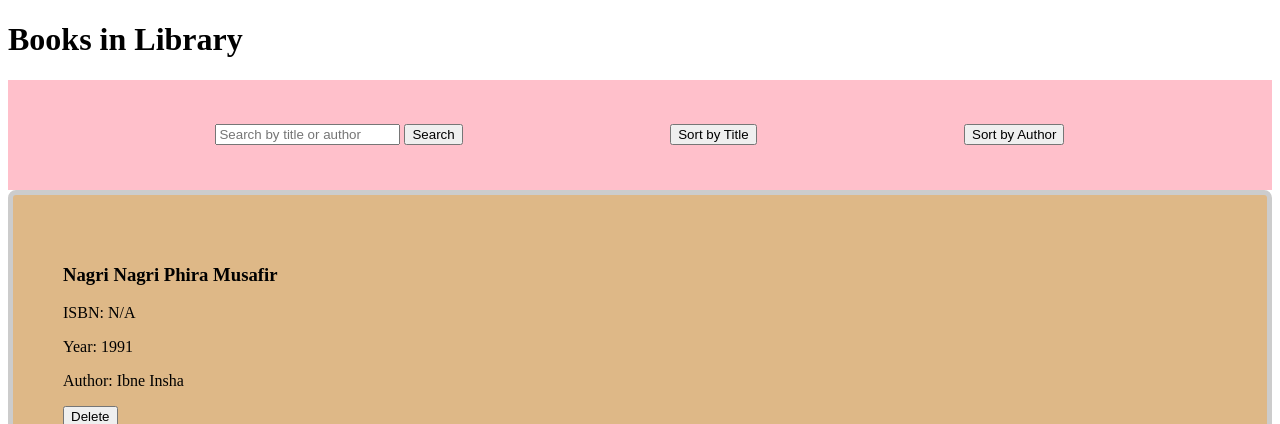
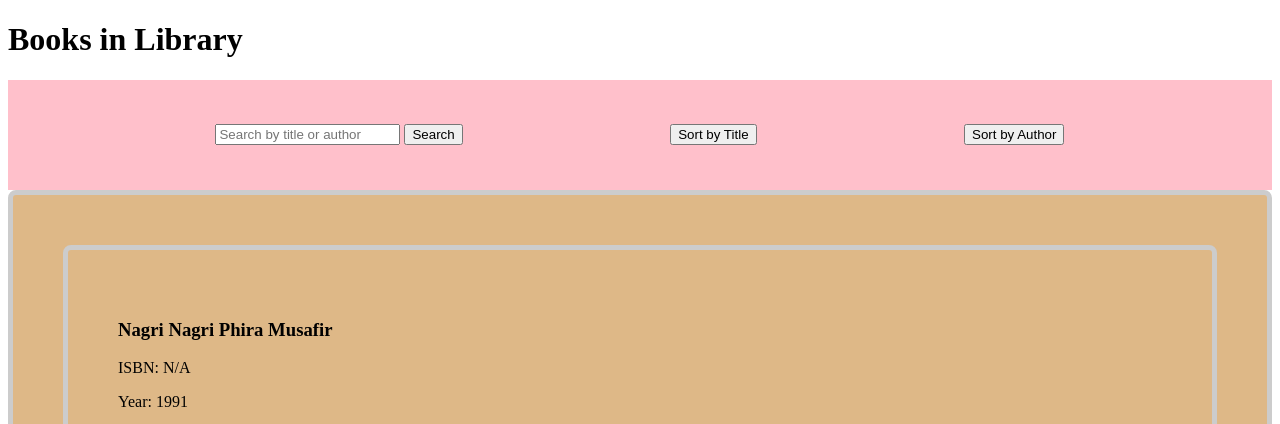
Before and after one commit to Edwizio/BookAlchemy, a Flask app: page /home in a window 1280 px wide. Shown: the top 424 px of the page. Run offline with Flask 3, Linux system fonts and the light colour scheme.

```diff
--- a/templates/home.html
+++ b/templates/home.html
@@ -64,6 +64,7 @@
  <div class="child">
         {% if books %}
   {% for book in books %}
+    <div class="child">
      <h3>{{ book.title }}</h3>
     <p>ISBN: {{ book.isbn or 'N/A' }}</p>
     <p>Year: {{ book.year or 'N/A' }}</p>
@@ -78,11 +79,11 @@
     {% else %}
       <img src="/images/placeholder.png" alt="No Cover Available">
     {% endif %}
+    </div>
     {% endfor %}
     {% else %}
     <p>No books found.</p>
     {% endif %}
   </div>
- </div>
   </body>
 </html>
```
Also changed, not shown: README.md (added), requirements.txt (added). Lines whose indentation alone changed are shown as unchanged.
